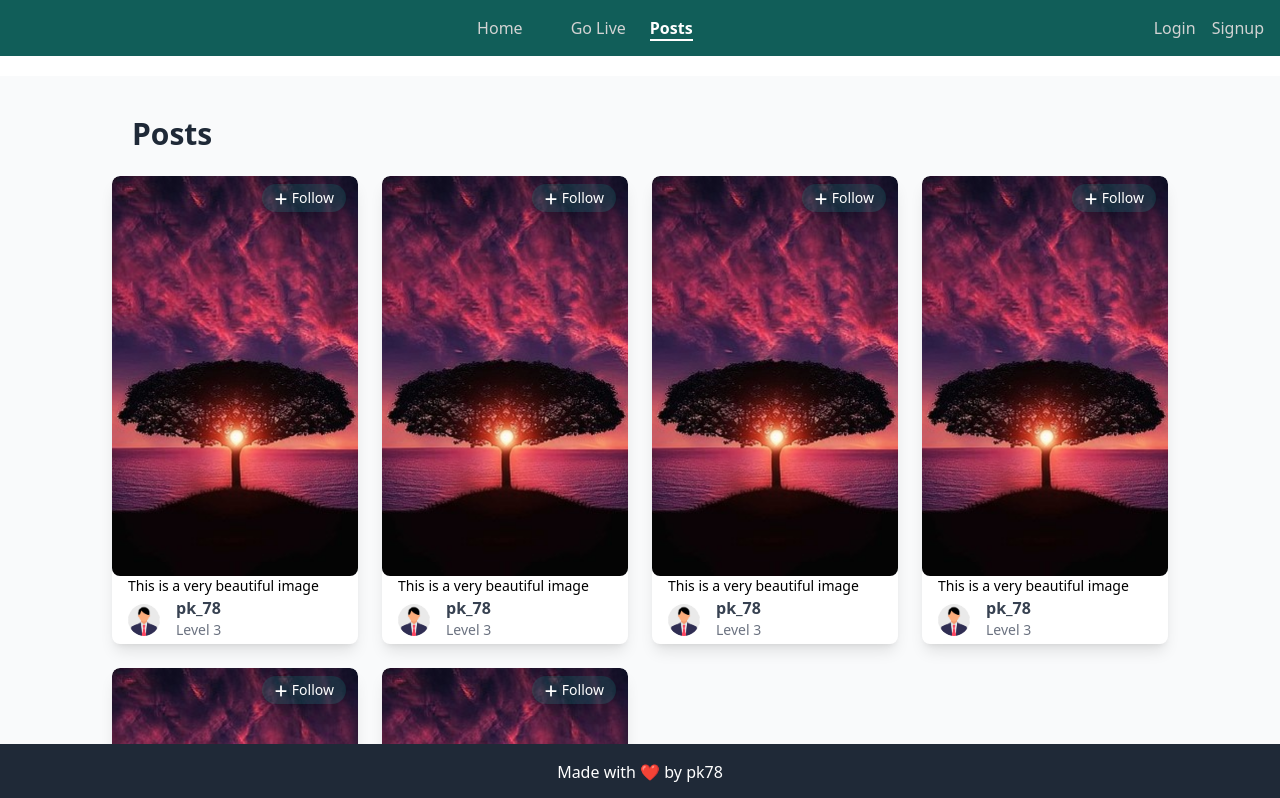
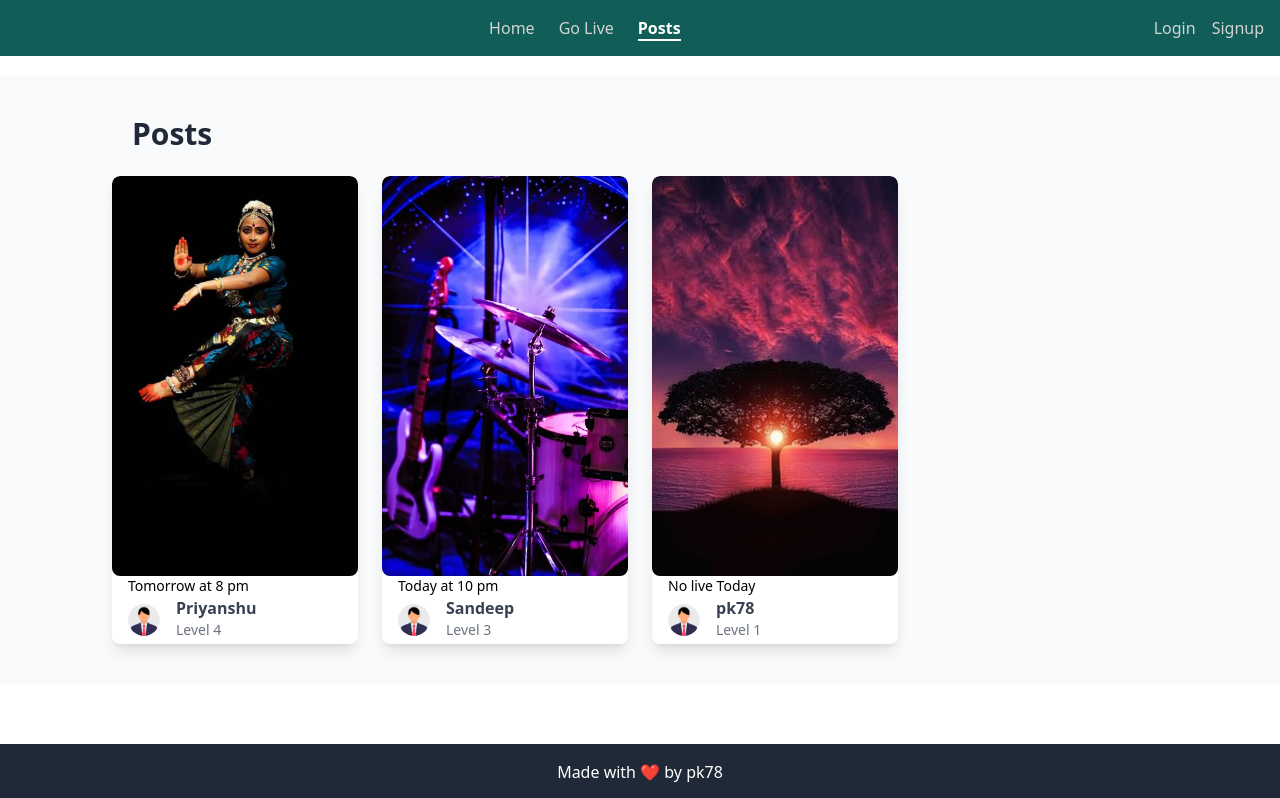
Before and after one commit to pk-78/we_call, a React (Vite) app in the folder frontend/: page /post in a window 1280 px wide. Shown: the top 798 px of the page. Built offline with nearby package versions, Linux system fonts and the light colour scheme.

Commit message:
last sem work start

```diff
--- a/frontend/src/components/LiveCard.jsx
+++ b/frontend/src/components/LiveCard.jsx
@@ -54,7 +54,7 @@ export default function LiveCard({
           <FollowButton followingList={followingList} userId={user._id} />
         </div>
         {/* Call Button */}
-        <button
+        {/* <button
           onClick={() => {
             if (!isLoggedIn) {
               setNotLoggedInPage(true);
@@ -68,7 +68,7 @@ export default function LiveCard({
           className={`absolute bottom-4 right-4 ${buttonColor} text-2xl flex rounded-full p-3 text-white shadow-lg transition-all ease-in-out duration-200 transform hover:scale-105 focus:outline-none`}
         >
           <IoCallOutline />
-        </button>
+        </button> */}
       </div>
 
       {/* Content Section */}
--- a/frontend/src/components/PostImageCard.jsx
+++ b/frontend/src/components/PostImageCard.jsx
@@ -3,21 +3,27 @@ import { FaPlus } from "react-icons/fa6";
 import { useNavigate } from "react-router-dom";
 import UserContext from "../context/UserContext";
 
-export default function PostImageCard() {
+export default function PostImageCard( {content = "No live Today",
+  image = "/tree.jpg", name="pk78",level="1"}) {
   const navigate = useNavigate();
-  const { isLoggedIn, setIsLoggedIn, notLoggedInPage, setNotLoggedInPage } =
-    useContext(UserContext);
+  const {
+    isLoggedIn,
+    setIsLoggedIn,
+    notLoggedInPage,
+    setNotLoggedInPage,
+
+  } = useContext(UserContext);
   return (
     <div className="rounded-lg overflow-hidden shadow-lg bg-white relative">
       {/* Main Image */}
       <div className="relative flex justify-center items-center">
         <img
           className="md:w-[300px] w-[330px] h-[400px]  object-cover rounded-lg"
-          src="/tree.jpg"
+          src={image}
           alt="Post image"
         />
         {/* Follow Button */}
-        <button
+        {/* <button
           onClick={() => {
             if (!isLoggedIn) {
               setNotLoggedInPage(true);
@@ -28,10 +34,10 @@ export default function PostImageCard() {
         >
           <FaPlus className="mt-1" />
           Follow
-        </button>
+        </button> */}
       </div>
       <div className="pl-4  text-sm">
-        <p>This is a very beautiful image</p>
+        <p>{content}</p>
       </div>
       {/* Profile Section */}
       <div className="flex items-center px-4">
@@ -51,9 +57,9 @@ export default function PostImageCard() {
             className="text-gray-700 text-base font-semibold cursor-pointer"
             onClick={() => navigate("/profile")}
           >
-            pk_78
+           {name}
           </p>
-          <p className="text-gray-500 text-sm">Level 3</p>
+          <p className="text-gray-500 text-sm">Level {level}</p>
         </div>
       </div>
     </div>
--- a/frontend/src/pages/Post.jsx
+++ b/frontend/src/pages/Post.jsx
@@ -97,12 +97,10 @@ export default function Post() {
           </div>
         ) : (
           <div className="grid grid-cols-1 sm:grid-cols-2 md:grid-cols-3 lg:grid-cols-4 gap-6">
+            <PostImageCard content="Tomorrow at 8 pm" image="/dance.jpg" name="Priyanshu" level="4"  />
+            <PostImageCard content="Today at 10 pm" image="/musicband.webp" name="Sandeep" level="3" />
             <PostImageCard />
-            <PostImageCard />
-            <PostImageCard />
-            <PostImageCard />
-            <PostImageCard />
-            <PostImageCard />
+
           </div>
         )}
       </div>
--- a/frontend/src/pages/Setting.jsx
+++ b/frontend/src/pages/Setting.jsx
@@ -432,12 +432,12 @@ export default function Setting() {
                 </span>
                 <span className="text-xl text-teal-600 font-bold">{user?.coins}</span>
               </div>
-              <div className="flex items-center justify-between">
+              {/* <div className="flex items-center justify-between">
                 <span className="text-gray-700 font-semibold text-lg">
                   My Calling Price:
                 </span>
                 <span className="text-xl text-teal-600 font-bold">{user?.rate}{" "}coins/min</span>
-              </div>
+              </div> */}
               {/* <div className="flex justify-between mt-1">
                 <div className="flex items-center space-x-2">
                   <TbCardsFilled className="text-pink-400 text-2xl sm:text-3xl" />
--- a/frontend/src/ui/Navbar.jsx
+++ b/frontend/src/ui/Navbar.jsx
@@ -42,7 +42,7 @@ export default function Navbar({ name }) {
             </NavLink>
           </li>
 
-          <li>
+          {/* <li>
             <NavLink
               to="/party"
               className={({ isActive }) =>
@@ -50,14 +50,14 @@ export default function Navbar({ name }) {
                   ? "text-white border-b-2 border-white font-bold"
                   : "text-light-gray hover:border-b-2 hover:border-white hover:text-white transition-all"
               }
-            >
+            > */}
               {/* Show icon on mobile, text on larger screens */}
-              <span className=" text-xl md:hidden">
+              {/* <span className=" text-xl md:hidden">
                 <FaPeopleGroup />
-              </span>
+              </span> */}
               {/* <span className="hidden md:inline">Party</span> */}
-            </NavLink>
-          </li>
+            {/* </NavLink>
+          </li> */}
 
           <li>
             <NavLink
```
Also changed, not shown: frontend/public/dance.jpg (added), frontend/public/musicband.webp (added), 1 other file (tests, documents, lock files or other folders). Lines whose indentation alone changed are shown as unchanged.
